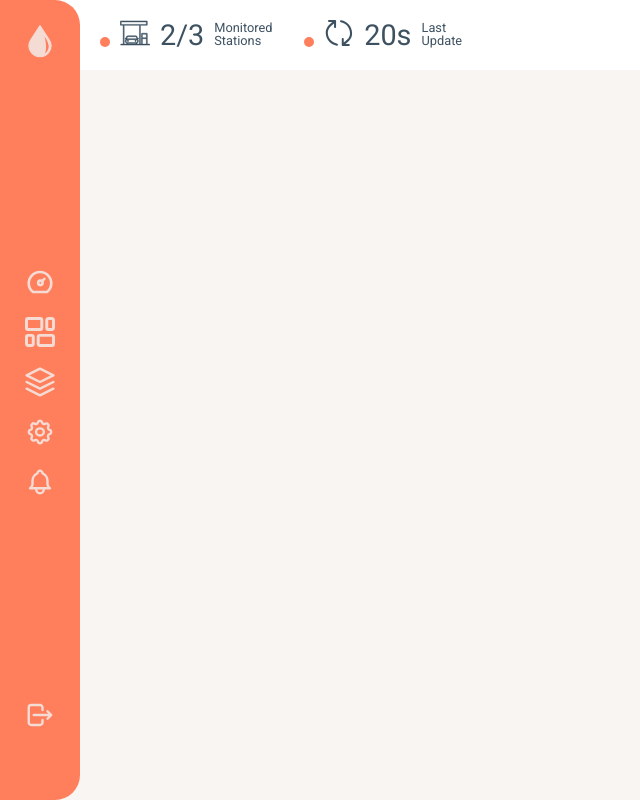
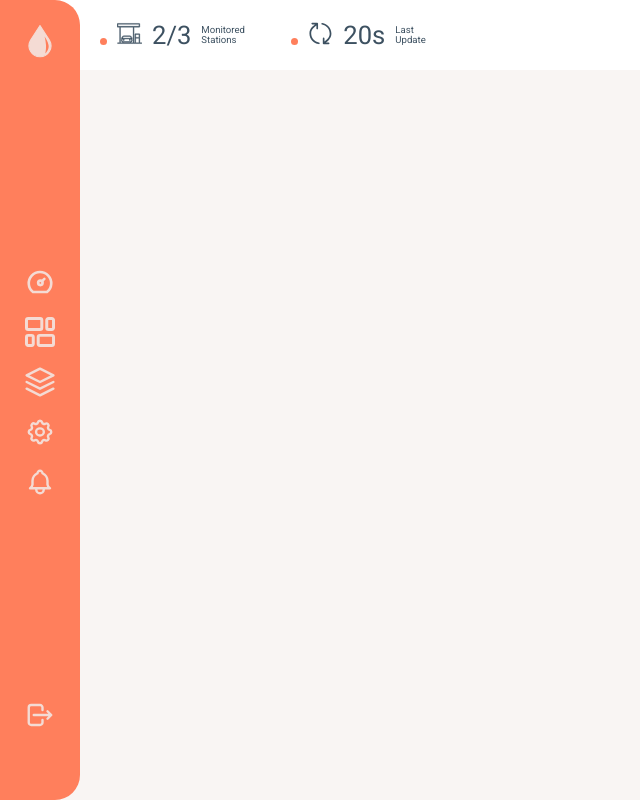
Before and after one commit to kareemyasser8/dashboard-2, an Angular app: page / in a window 1280 px wide. Shown: the whole page, without its empty margins (0-640 px from the left). Built offline with nearby package versions, Linux system fonts and the light colour scheme.

Commit message:
decresing the fontsize of state component

```diff
--- a/src/app/app.module.ts
+++ b/src/app/app.module.ts
@@ -10,9 +10,10 @@ import { HttpClientModule } from '@angular/common/http';
 import { TopNavComponent } from './top-nav/top-nav.component';
 import { HomeComponent } from './home/home.component';
 import { TopNavStateComponent } from './top-nav-state/top-nav-state.component';
+import { TopNavTabsComponent } from './top-nav-tabs/top-nav-tabs.component';
 
 @NgModule({
-  declarations: [AppComponent, SideNavComponent, TopNavComponent, HomeComponent, TopNavStateComponent],
+  declarations: [AppComponent, SideNavComponent, TopNavComponent, HomeComponent, TopNavStateComponent, TopNavTabsComponent],
   imports: [
     BrowserModule,
     AppRoutingModule,
--- a/src/app/top-nav-state/top-nav-state.component.css
+++ b/src/app/top-nav-state/top-nav-state.component.css
@@ -11,25 +11,25 @@
 }
 
 .small-circle{
-  width: 10px;
-  height: 10px;
+  width: 7px;
+  height: 7px;
   margin-top: 13px;
   border-radius: 50%;
   background-color: var(--primary);
 }
 
 .state-icon{
-  width: 30px;
-  height: 30px;
+  width: 25px;
+  height: 25px;
 }
 
 
 .state-number{
-  font-size: 1.8em;
+  font-size: 1.6em;
 }
 
 .state-text{
-  font-size: 0.8em;
+  font-size: 0.6em;
   width: 50px;
   display: flex;
   flex-wrap: wrap;
--- /dev/null
+++ b/src/app/top-nav-tabs/top-nav-tabs.component.html
@@ -0,0 +1 @@
+<p>top-nav-tabs works!</p>
--- /dev/null
+++ b/src/app/top-nav-tabs/top-nav-tabs.component.ts
@@ -0,0 +1,15 @@
+import { Component, OnInit } from '@angular/core';
+
+@Component({
+  selector: 'app-top-nav-tabs',
+  templateUrl: './top-nav-tabs.component.html',
+  styleUrls: ['./top-nav-tabs.component.css']
+})
+export class TopNavTabsComponent implements OnInit {
+
+  constructor() { }
+
+  ngOnInit(): void {
+  }
+
+}
```
Also changed, not shown: src/app/top-nav-tabs/top-nav-tabs.component.css (added), 1 other file (tests, documents, lock files or other folders).
